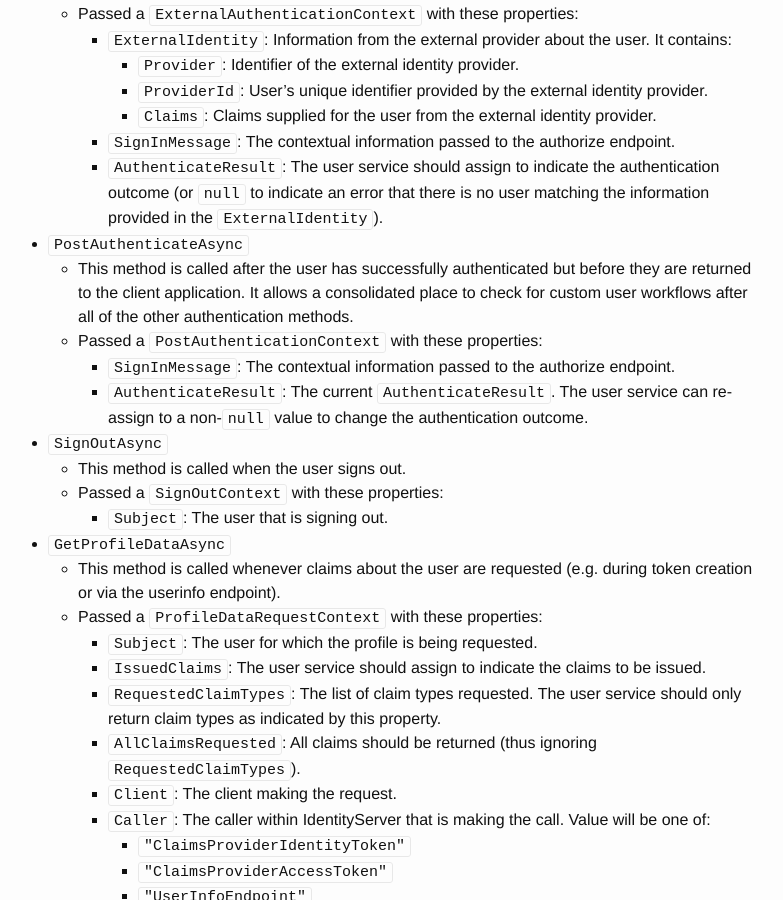
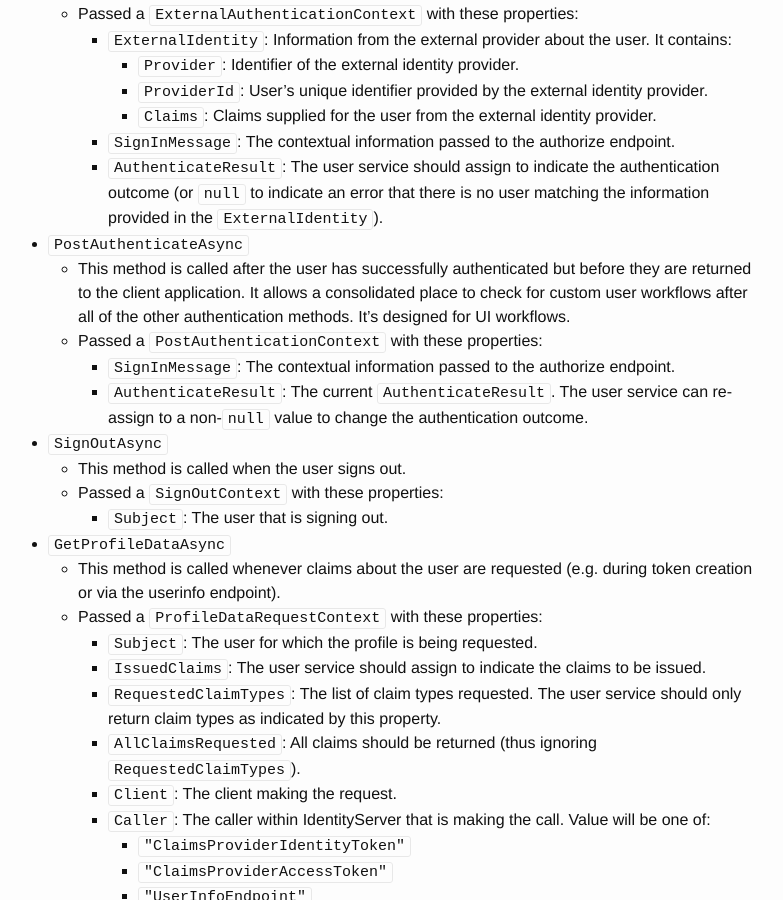
Before and after one commit to IdentityServer/Documentation, a Jekyll site: the page built from docsv2/advanced/userService.md, in a window 1280 px wide and 900 px high, scrolled down 1215 px. Shown: the whole window, without its empty margins (252-1035 px from the left). Built offline with Jekyll 4.4.1, drawn with Linux system fonts in a browser that asks for light colours; our own code applies the rules of GitHub Pages for plain Markdown files.

Commit message:
Additional info
Fix https://github.com/IdentityServer/IdentityServer3/issues/3551#issuecomment-283805905

```diff
--- a/docsv2/advanced/userService.md
+++ b/docsv2/advanced/userService.md
@@ -39,7 +39,7 @@ The `IUserService` interface defines these methods:
         * `SignInMessage`: The contextual information passed to the authorize endpoint.
         * `AuthenticateResult`: The user service should assign to indicate the authentication outcome (or `null` to indicate an error that there is no user matching the information provided in the `ExternalIdentity`).
 * `PostAuthenticateAsync`
-    * This method is called after the user has successfully authenticated but before they are returned to the client application. It allows a consolidated place to check for custom user workflows after all of the other authentication methods.
+    * This method is called after the user has successfully authenticated but before they are returned to the client application. It allows a consolidated place to check for custom user workflows after all of the other authentication methods. It's designed for UI workflows.
     * Passed a `PostAuthenticationContext` with these properties:
         * `SignInMessage`: The contextual information passed to the authorize endpoint.
         * `AuthenticateResult`: The current `AuthenticateResult`. The user service can re-assign to a non-`null` value to change the authentication outcome.
```
